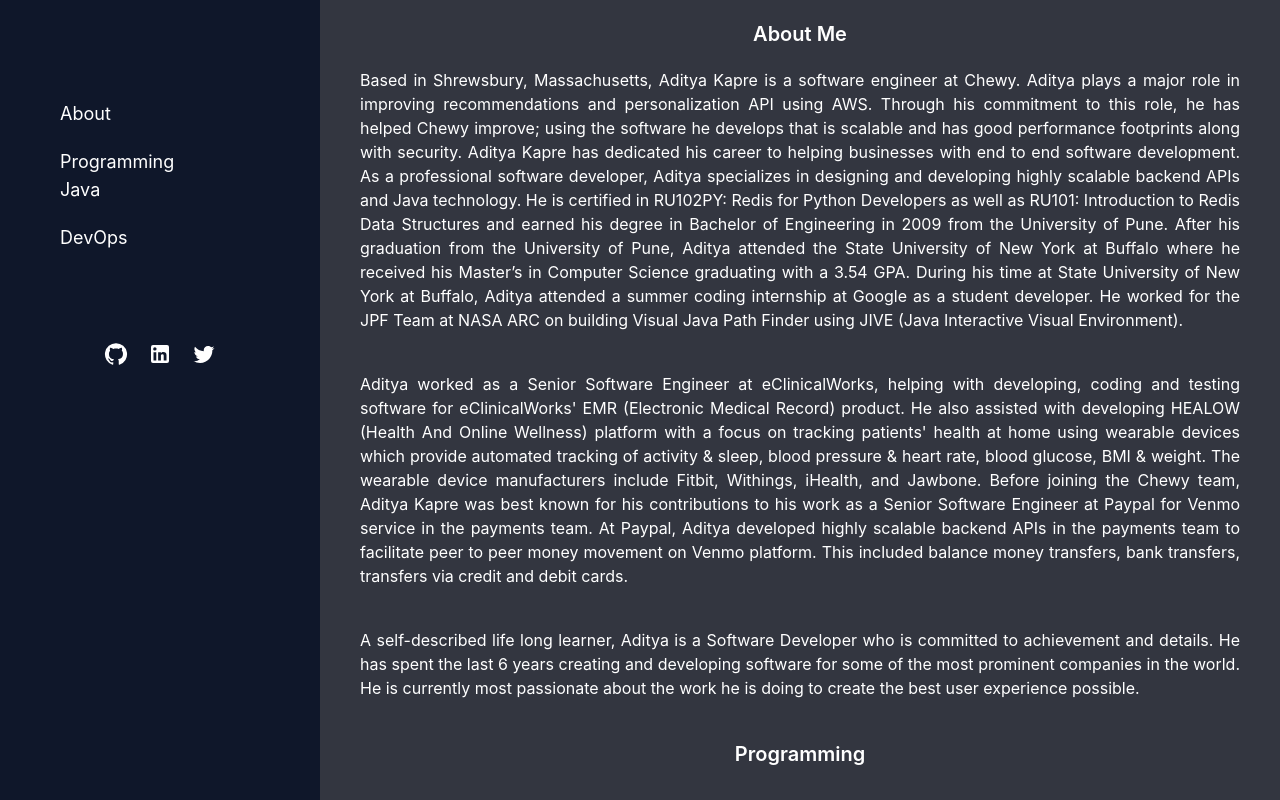
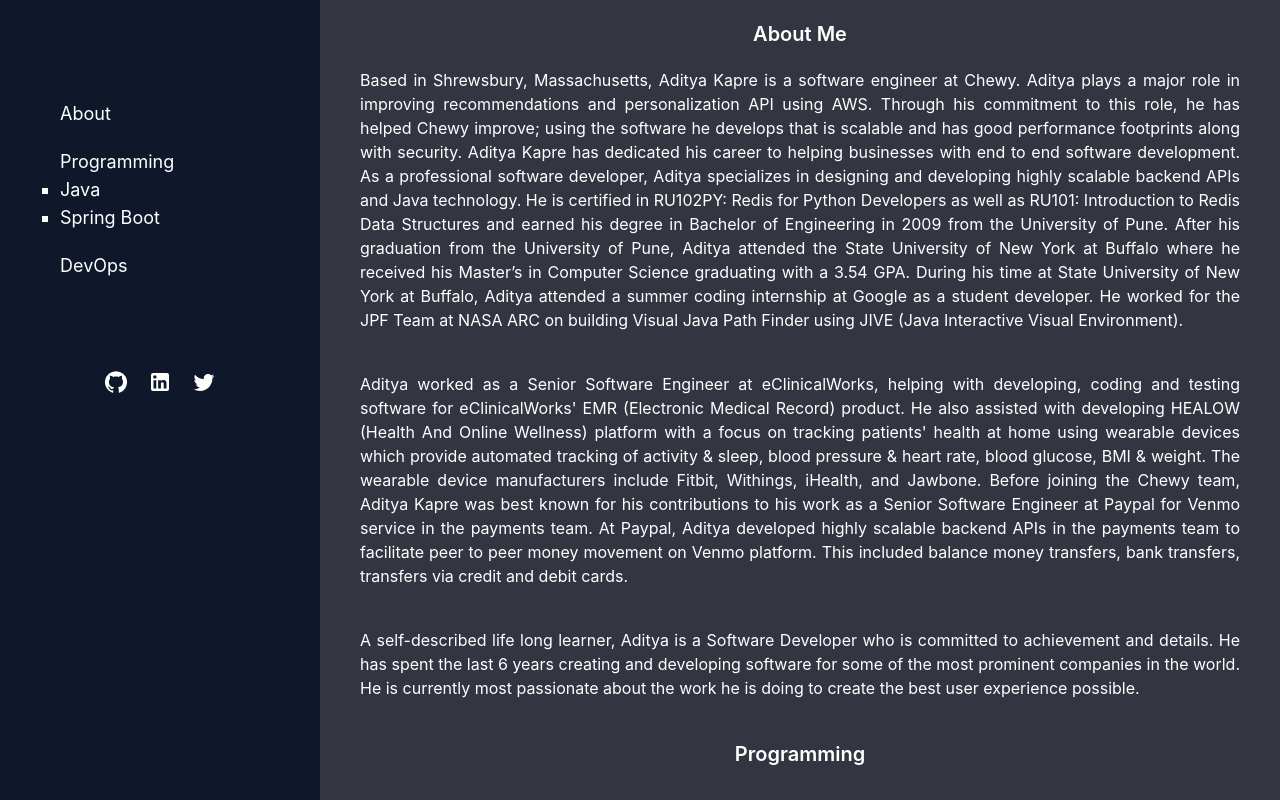
Before and after one commit to aditya-kapre-shrewsbury/portfolio-app, a React (Create React App) app: page / in a window 1280 px wide. Shown: the top 800 px of the page. Built offline with nearby package versions, Linux system fonts and the light colour scheme.

Commit message:
style: bullets

```diff
--- a/src/components/App/App.css
+++ b/src/components/App/App.css
@@ -52,3 +52,7 @@
 .gist .blob-code {
   color: #bfcdcf !important;
 }
+
+.programming-list {
+  list-style-type: square;
+}
--- a/src/components/App/App.jsx
+++ b/src/components/App/App.jsx
@@ -17,8 +17,9 @@
               <li className="m-5"><a href="#about">About</a></li>
                 <li className="m-5">
                   <a href="#programming">Programming</a>
-                  <ul>
+                  <ul className="programming-list">
                     <li><a href="#java">Java</a></li>
+                    <li><a href="#springboot">Spring Boot</a></li>
                   </ul>
                 </li>
               <li className="m-5"><a href="#devops">DevOps</a></li>
```
